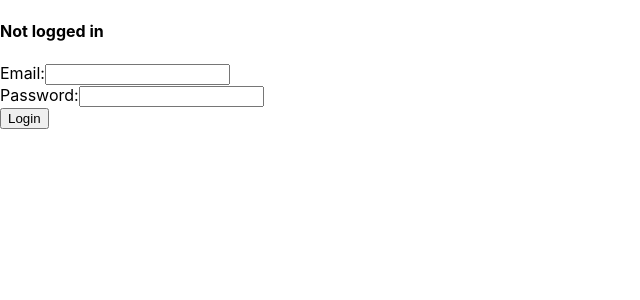
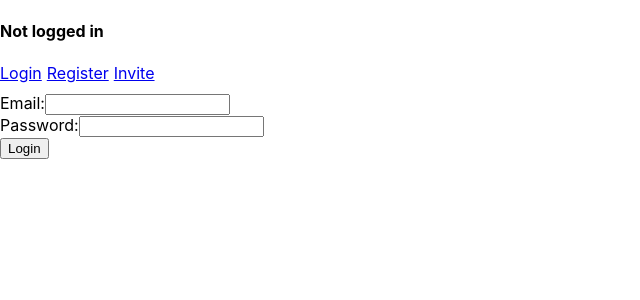
Before and after one commit to BESTLisbon/CR-database, a React (Create React App) app in the folder frontend/: page /login in a window 1280 px wide. Shown: the top 300 px of the page, without its empty margins (0-640 px from the left). Built offline with nearby package versions, Linux system fonts and the light colour scheme.

Commit message:
feat: navbar links and fix: navbar on App component was in the wrong place

```diff
--- a/frontend/src/App.tsx
+++ b/frontend/src/App.tsx
@@ -8,15 +8,17 @@ import { AuthProvider } from './context/AuthContext';
 import { PrivateRoute } from './components/PrivateRoute';
 import RegisterForm from './components/Register';
 import NavbarMain from './components/NavbarMain';
+import Invite from './components/Invite';
 
 const App: React.FC = () => {
   return (
     <AuthProvider>
-      <NavbarMain />
       <Router>
+        <NavbarMain />
         <Switch>
           <Route path="/login" component={Login} />
           <Route path="/register" component={RegisterForm} />
+          <PrivateRoute path="/invite" component={Invite} />
           <PrivateRoute exact path="/" component={CompanyList} />
           <PrivateRoute path="/companies/new" component={CompanyForm} />
           <PrivateRoute path="/companies/:companyName" component={CompanyDetail} />
--- a/frontend/src/components/NavbarMain.tsx
+++ b/frontend/src/components/NavbarMain.tsx
@@ -1,5 +1,6 @@
 import React from 'react';
 import { useAuth } from '../context/AuthContext';
+import { Link } from 'react-router-dom';
 
 const NavbarMain: React.FC = () => {
   const { isLoggedIn, logout } = useAuth();
@@ -14,6 +15,11 @@ const NavbarMain: React.FC = () => {
       ) : (
         <h4>Not logged in</h4>
       )}
+      <div style={{display: "flex", flexDirection: "row", gap: "5px", margin: "10px 0px"}}>
+        <Link to="/login">Login</Link>
+        <Link to="/register">Register</Link>
+        <Link to="/invite">Invite</Link>
+      </div>
     </>
   );
 };
```
